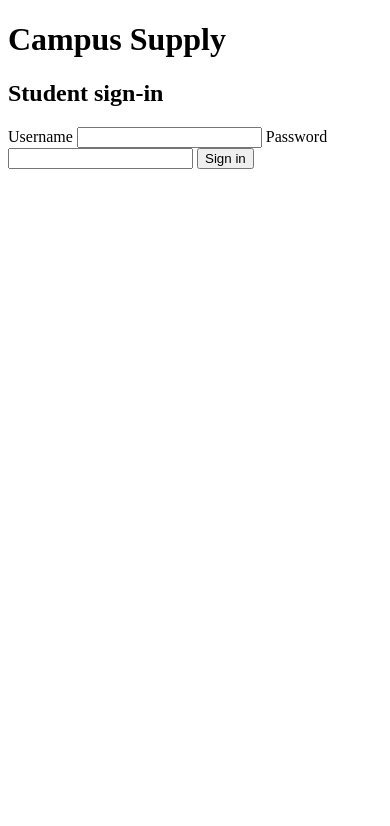
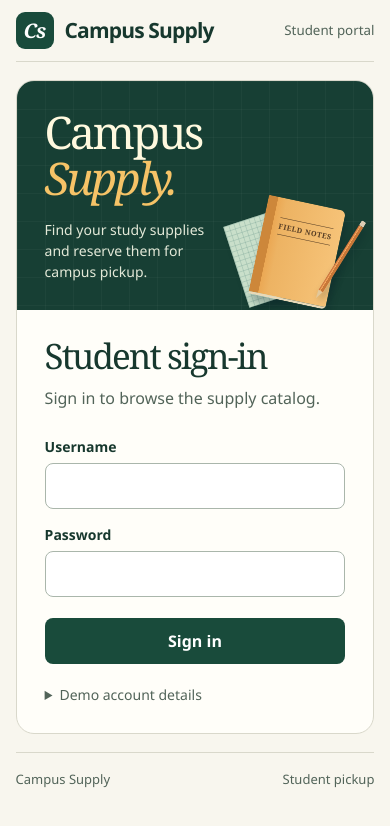
Before and after one commit to moosarehan/ui-automation, a website: page app/index.html in a window 390 px wide. Drawn offline with Linux system fonts and the light colour scheme.

Commit message:
Redesign Campus Supply sign-in and pickup catalog for desktop and mobile

```diff
--- a/app/index.html
+++ b/app/index.html
@@ -1,20 +1,87 @@
 <!doctype html>
-<html lang="en"><meta charset="utf-8"><title>Campus Supply</title>
-<h1>Campus Supply</h1>
-<form id="login"><h2>Student sign-in</h2>
-<label>Username <input name="username" required></label>
-<label>Password <input name="password" type="password" required></label>
-<button>Sign in</button></form>
-<section id="catalog" hidden><h2>Supply catalog</h2>
-<label>Search products <input id="query" type="search"></label><ul id="items"></ul>
-<form id="order"><label for="product">Product</label> <select id="product"></select>
-<label>Pickup name <input name="student" required></label><button>Reserve</button></form></section>
-<p role="status"></p>
+<html lang="en">
+<head>
+<meta charset="utf-8">
+<meta name="viewport" content="width=device-width, initial-scale=1">
+<meta name="theme-color" content="#153e34">
+<title>Campus Supply | Student pickup</title>
+<style>
+:root {color-scheme:light; --ink:#17382e; --green:#194b3b; --paper:#f8f6ee; --line:#d9d8cb; --muted:#526459; --gold:#f6c367}
+*{box-sizing:border-box}
+body{margin:0;background:var(--paper);color:var(--ink);font:16px/1.5 "Segoe UI",Arial,sans-serif}
+header,footer,main{width:min(1240px,92%);margin:auto}
+header,footer{display:flex;align-items:center;justify-content:space-between;gap:16px}
+header{height:80px;border-bottom:1px solid var(--line)}
+.brand{display:flex;align-items:center;gap:11px;font-weight:750;letter-spacing:-.04em;font-size:21px}
+.mark{background:var(--green);color:white;border-radius:9px;padding:5px 8px;font:bold italic 20px Georgia,serif}
+header small,footer{color:var(--muted)}
+main{display:grid;grid-template-columns:1.1fr 1fr;margin:32px auto;min-height:575px;background:#fffef9;border:1px solid var(--line);border-radius:18px;overflow:hidden}
+.hero{position:relative;isolation:isolate;overflow:hidden;background-color:#173f34;background-image:linear-gradient(#ffffff08 1px,transparent 1px),linear-gradient(90deg,#ffffff08 1px,transparent 1px);background-size:28px 28px;color:#fff9df;padding:clamp(28px,4vw,65px);min-height:560px}
+h1,h2,h3,p{margin:0}
+h1,h2{font-family:Georgia,"Times New Roman",serif;font-weight:500;letter-spacing:-.055em;line-height:1.03}
+h1{font-size:clamp(52px,6.4vw,92px)}
+h1 em{color:var(--gold)}
+.hero p{max-width:260px;margin-top:17px;color:#e3e9d8}
+.art{position:absolute;bottom:2%;right:3%;width:350px;height:250px;pointer-events:none;z-index:-1}
+.book,.sheet,.pencil{position:absolute;box-shadow:8px 14px 15px #071e2544}
+.book{width:164px;height:210px;background:linear-gradient(90deg,#cd873a 12%,#eba854 12.5%,#edb363 24%,#f6c378);bottom:5px;left:89px;border-radius:3px 12px 10px 3px;transform:rotate(12deg);border-bottom:5px solid #e8d9b9}
+.book::after{content:"FIELD NOTES";position:absolute;top:41px;left:33px;color:#543b23;border-block:1px solid;padding:7px 0;font:700 15px Georgia,serif;letter-spacing:1px}
+.sheet{width:142px;height:177px;left:41px;bottom:12px;transform:rotate(-18deg);background-color:#c9dfca;background-image:linear-gradient(#729e9155 1px,transparent 1px),linear-gradient(90deg,#729e9155 1px,transparent 1px);background-size:11px 11px}
+.pencil{left:260px;bottom:16px;width:11px;height:171px;transform:rotate(32deg);border-radius:4px 4px 0 0;background:linear-gradient(90deg,#b85d30,#fbaf61 42%,#c87738 46%);border-top:12px solid #ddcdb4}
+.pencil::after{content:"";position:absolute;bottom:-18px;border-left:5.5px solid transparent;border-right:5.5px solid transparent;border-top:18px solid #e2c89c}
+.panel{align-self:center;padding:clamp(27px,4.5vw,72px);min-width:0}
+h2{font-size:clamp(35px,3.4vw,50px)}
+.sub{color:var(--muted);margin:12px 0 26px}
+label{display:block;font-weight:650;font-size:14px;margin:15px 0 6px}
+input,select,button{width:100%;font:inherit;border-radius:8px;min-height:46px}
+input,select{background:white;border:1px solid #aab6ab;padding:10px 12px;color:var(--ink)}
+button{cursor:pointer;border:0;background:var(--green);color:white;font-weight:700;margin-top:21px}
+button:hover{background:#103b2c}
+:focus-visible{outline:3px solid #ae6918;outline-offset:3px}
+details{margin-top:20px;color:var(--muted);font-size:14px}
+summary{cursor:pointer}
+code{color:var(--ink)}
+#status:not(:empty){margin-top:18px;padding:9px 13px;border-left:3px solid var(--green);background:#edf4e9}
+#status.error:not(:empty){background:#fff1e9;border-color:#974221;color:#793617}
+ul{list-style:none;padding:0;margin:12px 0 20px}
+li{padding:9px 12px;border-bottom:1px solid var(--line)}
+li::before{content:"";display:inline-block;width:11px;height:15px;background:var(--gold);border-left:3px solid #915825;margin-right:12px;vertical-align:middle}
+#empty{color:var(--muted);margin-bottom:20px}
+h3{font-size:20px;letter-spacing:-.03em}
+footer{border-top:1px solid var(--line);padding:17px 0;font-size:13px}
+[hidden]{display:none!important}
+@media(max-width:760px){main{grid-template-columns:1fr;margin:18px auto}header{height:62px}.hero{min-height:190px}.hero p{max-width:60%;font-size:14px}.art{transform:scale(.48);transform-origin:bottom right;right:-10px;bottom:5px}h1{font-size:45px}.panel{padding:28px}.signed .hero{display:none}}
+@media(max-width:370px){.art{opacity:.55}.hero p{max-width:65%}}
+</style>
+</head>
+<body>
+<header><div class="brand"><span class="mark" aria-hidden="true">Cs</span> Campus Supply</div><small>Student portal</small></header>
+<main>
+<section class="hero" aria-labelledby="identity">
+<h1 id="identity">Campus<br><em>Supply.</em></h1>
+<p>Find your study supplies and reserve them for campus pickup.</p>
+<div class="art" aria-hidden="true"><div class="sheet"></div><div class="book"></div><div class="pencil"></div></div>
+</section>
+<div class="panel">
+<form id="login"><h2>Student sign-in</h2><p class="sub">Sign in to browse the supply catalog.</p>
+<label for="username">Username</label><input id="username" name="username" autocomplete="username" required>
+<label for="password">Password</label><input id="password" name="password" type="password" autocomplete="current-password" required>
+<button>Sign in</button>
+<details><summary>Demo account details</summary><p>Username <code>student</code><br>Password <code>campus-demo</code></p></details></form>
+<section id="catalog" hidden><h2 tabindex="-1">Supply catalog</h2>
+<label for="query">Search products</label><input id="query" type="search" placeholder="Search by product name">
+<ul id="items"></ul><p id="empty" hidden>No supplies match your search.</p>
+<form id="order"><h3>Reserve for pickup</h3><label for="product">Product</label><select id="product"></select>
+<label for="student">Pickup name</label><input id="student" name="student" autocomplete="name" required><button>Reserve</button></form></section>
+<p id="status" role="status"></p></div>
+</main>
+<footer><span>Campus Supply</span><span>Student pickup</span></footer>
 <script>
 const products = ['Lab notebook', 'Graph paper', 'Drawing pencil'];
 const find = selector => document.querySelector(selector);
 function filter() {
   const matches = products.filter(item => item.toLowerCase().includes(find('#query').value.toLowerCase()));
+  find('#empty').hidden = matches.length > 0;
   find('#items').replaceChildren(...matches.map(item => {
     const row = document.createElement('li');
     row.textContent = item;
@@ -28,14 +95,17 @@ find('#login').onsubmit = event => {
   const data = new FormData(event.target);
   const valid = data.get('username') === 'student' && data.get('password') === 'campus-demo';
   find('[role=status]').textContent = valid ? 'Welcome, student' : 'Sign-in failed';
+  find('#status').classList.toggle('error', !valid);
   if (valid) {
+    document.body.classList.add('signed');
     event.target.hidden = true;
     find('#catalog').hidden = false;
     filter();
+    find('#catalog h2').focus();
   }
 };
 find('#order').onsubmit = event => {
   event.preventDefault();
   find('[role=status]').textContent = 'Reserved ' + find('#product').value + ' for ' + new FormData(event.target).get('student');
 };
-</script></html>
+</script></body></html>
```
